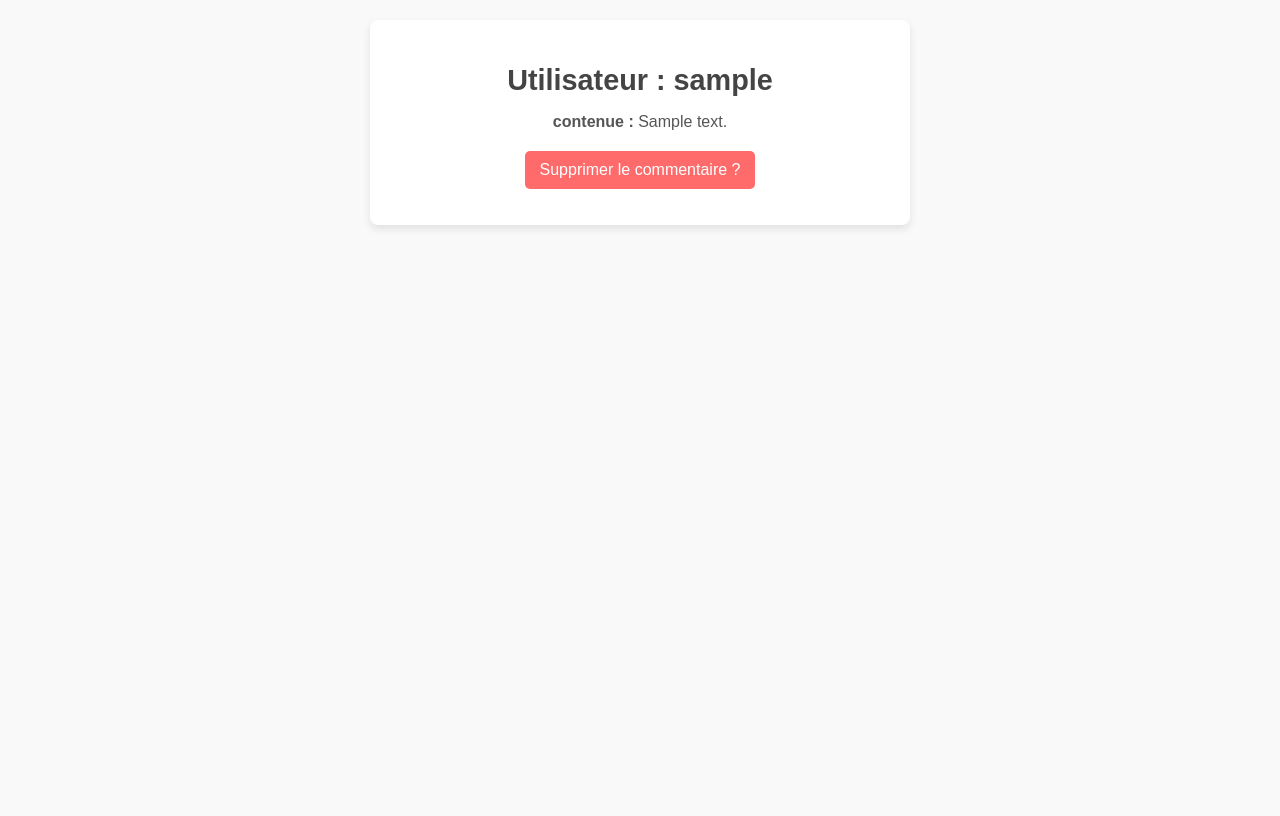
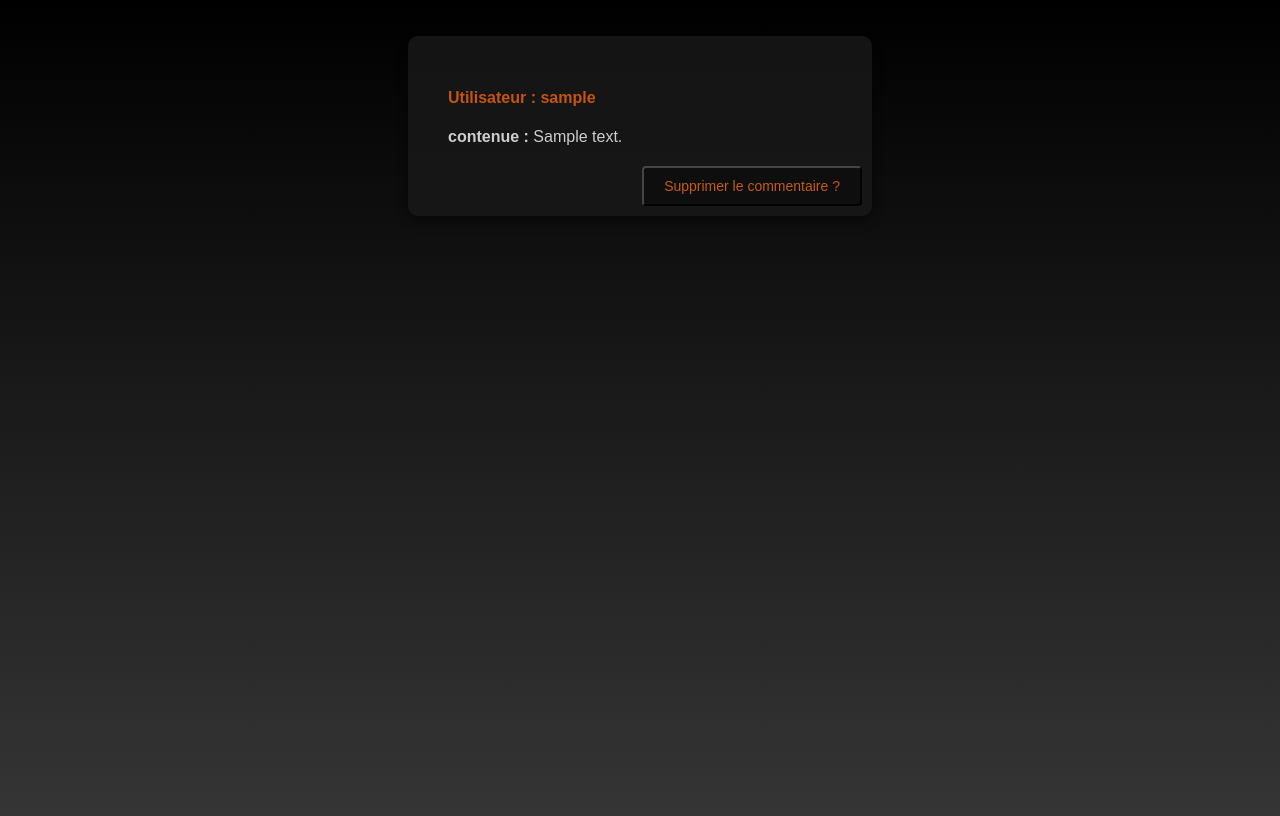
Before and after one commit to 5pierre/TD-GROUPE-8, a PHP site: template view/mycomments.php in a window 1280 px wide. Before the commit the page ends 229 px from the top, so only its background shows below. Run offline with PHP 8.4, Linux system fonts and the light colour scheme; the template is opened without the code that fills it: most values are stand-ins (such as "Sample title", 1, 10 or a date in 2020).

Commit message:
Styles myvideo/mycomment

```diff
--- a/controller/mycomments.php
+++ b/controller/mycomments.php
@@ -16,7 +16,7 @@ class mycommentsController
     public function gestioncomments()
     {
 
-        if (!$_SESSION['admin']['logged_in_admin'] === false) {
+        if (!$_SESSION['user']['logged_in'] === false) {
 
             $coms = $this->model->getcommentairebyid_user($_SESSION['user']['id']);
             include_once 'view/mycomments.php';
@@ -25,7 +25,7 @@ class mycommentsController
             {
                 $comid = $_POST['comid'];
                 $this->model->suppcom($comid);
-                header("Location: ?page=mycomments");
+                // header("Location: ?page=mycomments");
                 exit;
 
             }
--- a/view/mycomments.php
+++ b/view/mycomments.php
@@ -1,16 +1,18 @@
 <link rel="stylesheet" href="view/styles/mycomments.css">
 
 <body>
+    <main>
         <?php foreach ($coms as $com) { ?>
             <div class="cat-card">
                 <h2 class="cat-name">Utilisateur : <?= htmlspecialchars($com['user_name']) ?></h2>
                 <p class="cat-description"><strong>contenue :</strong> <?= htmlspecialchars($com['contenue']) ?></p>
 
 
-            <form action="" method="post">
+                <form action="" method="post" class="supp-form">
                     <button type="submit" name="comid" value="<?= htmlspecialchars($com['id_comm']) ?>">Supprimer le commentaire ?</button>
                 </form>
             </div>
         <?php } ?>
+    </main>
 </body>
 </html>
--- a/view/styles/mycomments.css
+++ b/view/styles/mycomments.css
@@ -2,53 +2,82 @@ body {
     font-family: Arial, sans-serif;
     margin: 0;
     padding: 0;
-    background-color: #f9f9f9;
     color: #333;
 }
 
+main {
+    background-color: rgb(241, 244, 246);
+    background: linear-gradient(to bottom, #000000, #353535);
+    padding-top: 1rem;
+    height: 100vh;
+}
+
 .cat-card {
-    background-color: white;
+    display: flex;
+    flex-direction: column;
+    position: relative;
+    background-color: rgb(25, 25, 25);
+    opacity: 80%;
     margin: 20px auto;
-    padding: 20px;
-    max-width: 500px;
-    border-radius: 8px;
-    box-shadow: 0 4px 8px rgba(0, 0, 0, 0.1);
-    text-align: center;
+    padding: 40px;
+    max-width: 30%;
+    min-height: 100px;
+    border-radius: 10px;
+    box-shadow: 0 6px 12px rgba(0, 0, 0.2, 0.6);
+}
+
+.cat-content {
+    display: flex;
+    flex-direction: column;
+    margin-top: -350px;
+    margin-left: 35%;
+    z-index: 2;
 }
 
 .cat-name {
-    font-size: 1.8em;
-    color: #444;
-    margin-bottom: 10px;
+    font-size: 1rem;
+    color: #f56715;
+    margin-bottom: 5px;
+    font-weight: bold;
 }
 
 .cat-description {
     font-size: 1em;
-    color: #555;
-    margin-bottom: 20px;
-}
-
-.cat-link a {
-    text-decoration: none;
-    color: #ff6b6b;
-    font-size: 1.2em;
-}
-
-.cat-link a:hover {
-    color: #ff4b4b;
-    text-decoration: underline;
+    color: #ffffff;
 }
 
 button {
-    background-color: #ff6b6b;
-    color: white;
-    border: none;
-    padding: 10px 15px;
-    border-radius: 5px;
-    font-size: 1em;
+    display: flex;
+    flex-direction: column;
+    padding: 10px 20px;
+    background-color: rgb(15, 15, 15);
+    color: #f56f15;
+    border-radius: 4px;
     cursor: pointer;
+    font-size: 14px;
+    transition: background-color 0.3s ease;
 }
 
-button:hover {
-    background-color: #ff4b4b;
+
+.supp-form {
+    position: absolute;
+    bottom: 10px;
+    right: 10px;
+    margin: 0;
 }
+
+.supp {
+    padding: 10px 20px;
+    background-color: rgb(15, 15, 15);
+    color: #f56f15;
+    border: none;
+    border-radius: 4px;
+    cursor: pointer;
+    font-size: 14px;
+    transition: background-color 0.3s ease;
+}
+
+.supp:hover {
+    background-color: #f56f15;
+    color: #ffffff;
+}
```
Also changed, not shown: view/myvideo.php (+13 -28 lines), view/styles/stylemyvideo.css (+42 -111 lines), view/styles/stylevideosolo.css (+1 -90 lines). Lines whose indentation alone changed are shown as unchanged.
